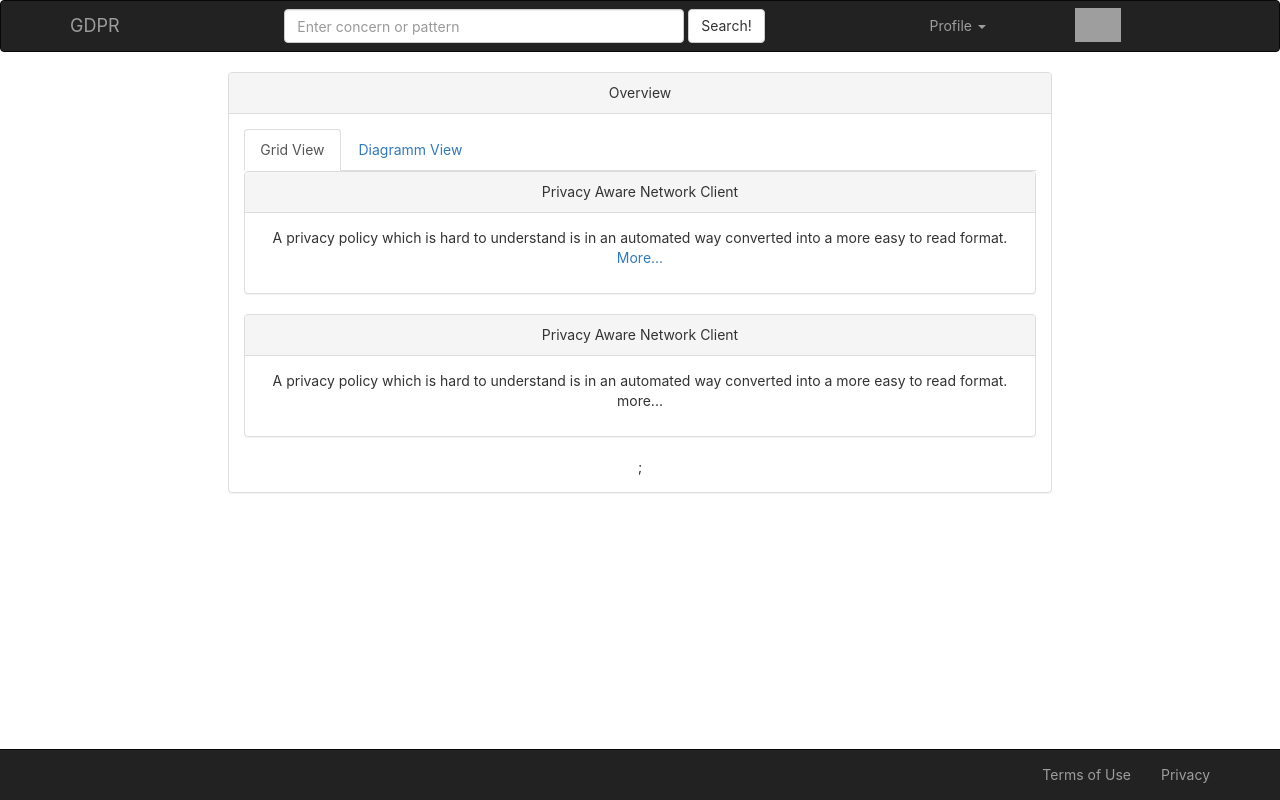
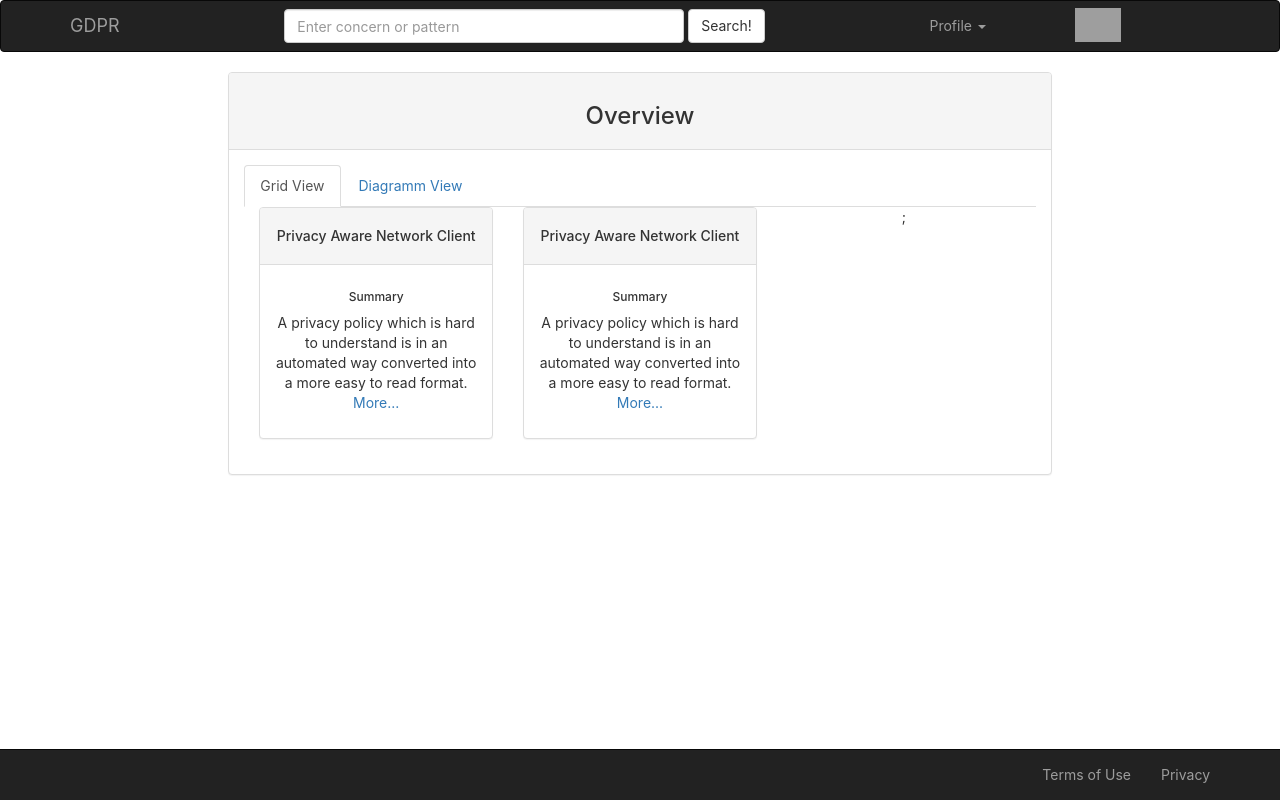
Before and after one commit to Tunc88/GDPR_Heroku, a React (Create React App) app in the folder client/: page / in a window 1280 px wide. Built offline with nearby package versions, Linux system fonts and the light colour scheme; grey boxes are pictures that could not be loaded.

Commit message:
Overview

```diff
--- a/client/src/components/Overview.js
+++ b/client/src/components/Overview.js
@@ -1,5 +1,5 @@
 import React, { Component } from 'react';
-import { Panel, Col, Tabs, Tab, Button, Collapse, Well } from "react-bootstrap";
+import { Panel, Col, Tabs, Tab, Button, Collapse } from "react-bootstrap";
 import './Overview.css';
 
 class Overview extends Component {
@@ -27,19 +27,24 @@ class Overview extends Component {
         return (
             <Col xs={8} xsOffset={2}>
                 <Panel>
-                    <Panel.Heading>Overview</Panel.Heading>
+                    <Panel.Heading><h3>Overview</h3></Panel.Heading>
                     <Panel.Body>
                         <Tabs defaultActiveKey={1} id="Select-View">
                             <Tab eventKey={1} title="Grid View">
+                            <Col xs={4}>
                                 <Panel>
                                     <Panel.Heading>
-                                        Privacy Aware Network Client
+                                        <h5>Privacy Aware Network Client</h5>
                                     </Panel.Heading>
                                     <Panel.Body>
+                                        <h6>Summary</h6>
                                         A privacy policy which is hard to understand is in an automated way converted into a more easy to read format.
+
                                         <Collapse in={this.state.open}>
                                             <div>
-
+                                                <h6>Context</h6>
+                                                This pattern is limited to the web browsing domain.
+                                                <h6>Problem</h6>
                                                     Anim pariatur cliche reprehenderit, enim eiusmod high life
                                                     accusamus terry richardson ad squid. Nihil anim keffiyeh
                                                     helvetica, craft beer labore wes anderson cred nesciunt sapiente
@@ -54,29 +59,36 @@ class Overview extends Component {
 
                                     </Panel.Body>
                                 </Panel>
+                                </Col>
+                                <Col xs={4}>
                                 <Panel>
                                     <Panel.Heading>
-                                        Privacy Aware Network Client
+                                        <h5>Privacy Aware Network Client</h5>
                                     </Panel.Heading>
                                     <Panel.Body>
+                                        <h6>Summary</h6>
                                         A privacy policy which is hard to understand is in an automated way converted into a more easy to read format.
-                                        <p class="more-extension" onClick={() => this.setState({
-                                            open: !this.state.open
-                                        })}>
-                                            more...
-                                    </p>
+
                                         <Collapse in={this.state.open}>
                                             <div>
-                                                <div>
+                                                <h6>Context</h6>
+                                                This pattern is limited to the web browsing domain.
+                                                <h6>Problem</h6>
                                                     Anim pariatur cliche reprehenderit, enim eiusmod high life
                                                     accusamus terry richardson ad squid. Nihil anim keffiyeh
                                                     helvetica, craft beer labore wes anderson cred nesciunt sapiente
                                                     ea proident.
-                                                </div>
+
                                             </div>
                                         </Collapse>
+                                        <p class="extendMore" onClick={this.extendMore}>
+
+                                            {more}
+                                    </p>
+
                                     </Panel.Body>
                                 </Panel>
+                                </Col>
                             </Tab>
                             <Tab eventKey={2} title="Diagramm View">
                                 Tab 2 content
```
